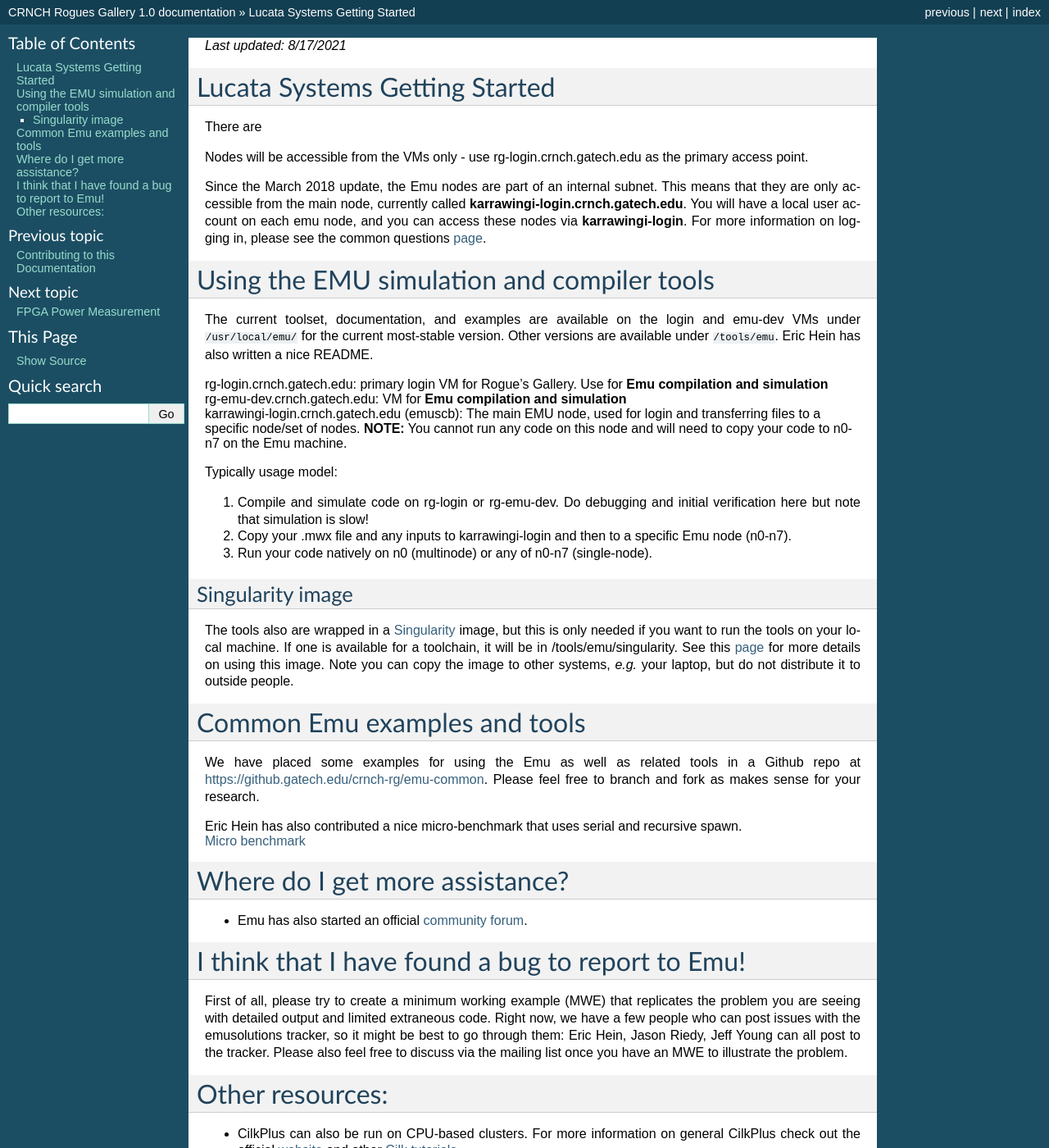
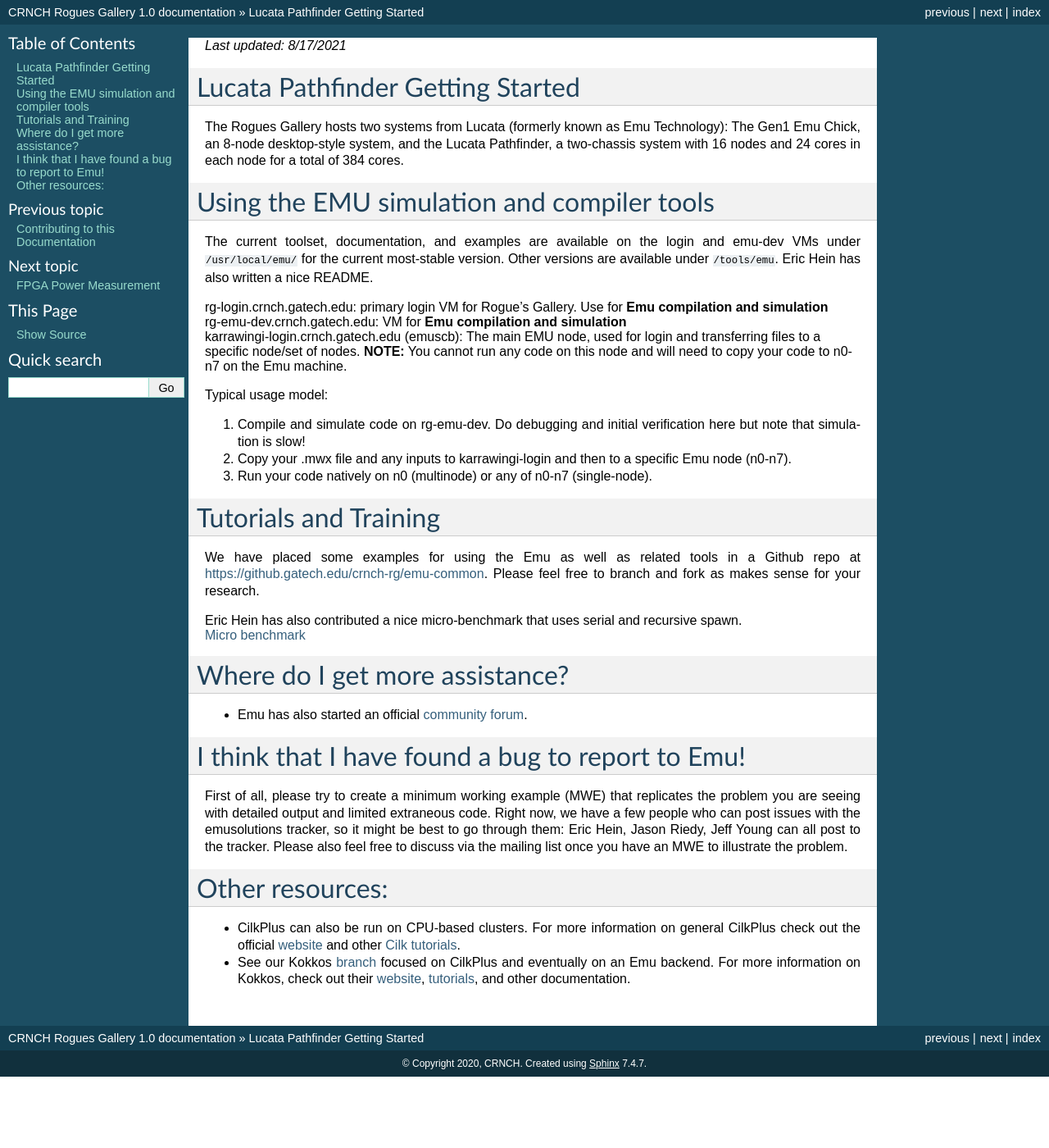
Before and after one commit to gt-crnch-rg/read-the-docs, a Sphinx documentation site: the page built from docs/lucata/lucata-getting-started.rst, in a window 1280 px wide and 1400 px high. Shown: the whole window at 82% size. Built offline with Sphinx 7.4.7, drawn with Linux system fonts in a browser that asks for light colours; pages that are not in the unit, such as notebooks, are missing from menus; some of the changed text lies outside the part shown.

Commit message:
Update lucata-getting-started.rst

```diff
--- a/docs/lucata/lucata-getting-started.rst
+++ b/docs/lucata/lucata-getting-started.rst
@@ -1,18 +1,10 @@
 *Last updated: 8/17/2021*
 
-Lucata Systems Getting Started
+Lucata Pathfinder Getting Started
 ============
 
-There are
+The Rogues Gallery hosts two systems from Lucata (formerly known as Emu Technology): The Gen1 Emu Chick, an 8-node desktop-style system, and the Lucata Pathfinder, a two-chassis system with 16 nodes and 24 cores in each node for a total of 384 cores.
 
-Nodes will be accessible from the VMs only - use rg-login.crnch.gatech.edu as the primary access point.
-
-Since the March 2018 update, the Emu nodes are part of an internal subnet. This means that they are only accessible from the main node,
-currently called **karrawingi-login.crnch.gatech.edu**. You will have a
-local user account on each emu node, and you can access these nodes via
-**karrawingi-login**. For more information on logging in, please see the
-common questions
-`page <https://github.gatech.edu/crnch-rg/rogues-docs/wiki/EMU-Common-User-Questions>`__.
 
 Using the EMU simulation and compiler tools
 ===========================================
@@ -30,9 +22,9 @@
   **NOTE:** You cannot run any code on this node and will need to copy
   your code to n0-n7 on the Emu machine.
 
-Typically usage model:
+Typical usage model:
 
-1. Compile and simulate code on rg-login or rg-emu-dev. Do debugging and
+1. Compile and simulate code on rg-emu-dev. Do debugging and
    initial verification here but note that simulation is slow!
 
 2. Copy your .mwx file and any inputs to karrawingi-login and then to a
@@ -41,20 +33,8 @@
 3. Run your code natively on n0 (multinode) or any of n0-n7
    (single-node).
 
-Singularity image
------------------
 
-The tools also are wrapped in a
-`Singularity <https://www.sylabs.io/docs/>`__ image, but this is only
-needed if you want to run the tools on your local machine. If one is
-available for a toolchain, it will be in /tools/emu/singularity. See
-this
-`page <https://github.gatech.edu/crnch-rg/rogues-docs/wiki/%5BEmu%5D-Emu-toolchain-Singularity-image>`__
-for more details on using this image. Note you can copy the image to
-other systems, *e.g.* your laptop, but do not distribute it to outside
-people.
-
-Common Emu examples and tools
+Tutorials and Training
 =============================
 
 We have placed some examples for using the Emu as well as related tools
@@ -68,7 +48,6 @@
 
 Where do I get more assistance?
 ===============================
-
 
 -  Emu has also started an official `community
    forum <http://www.emutechnology.com/community/>`__.
```
